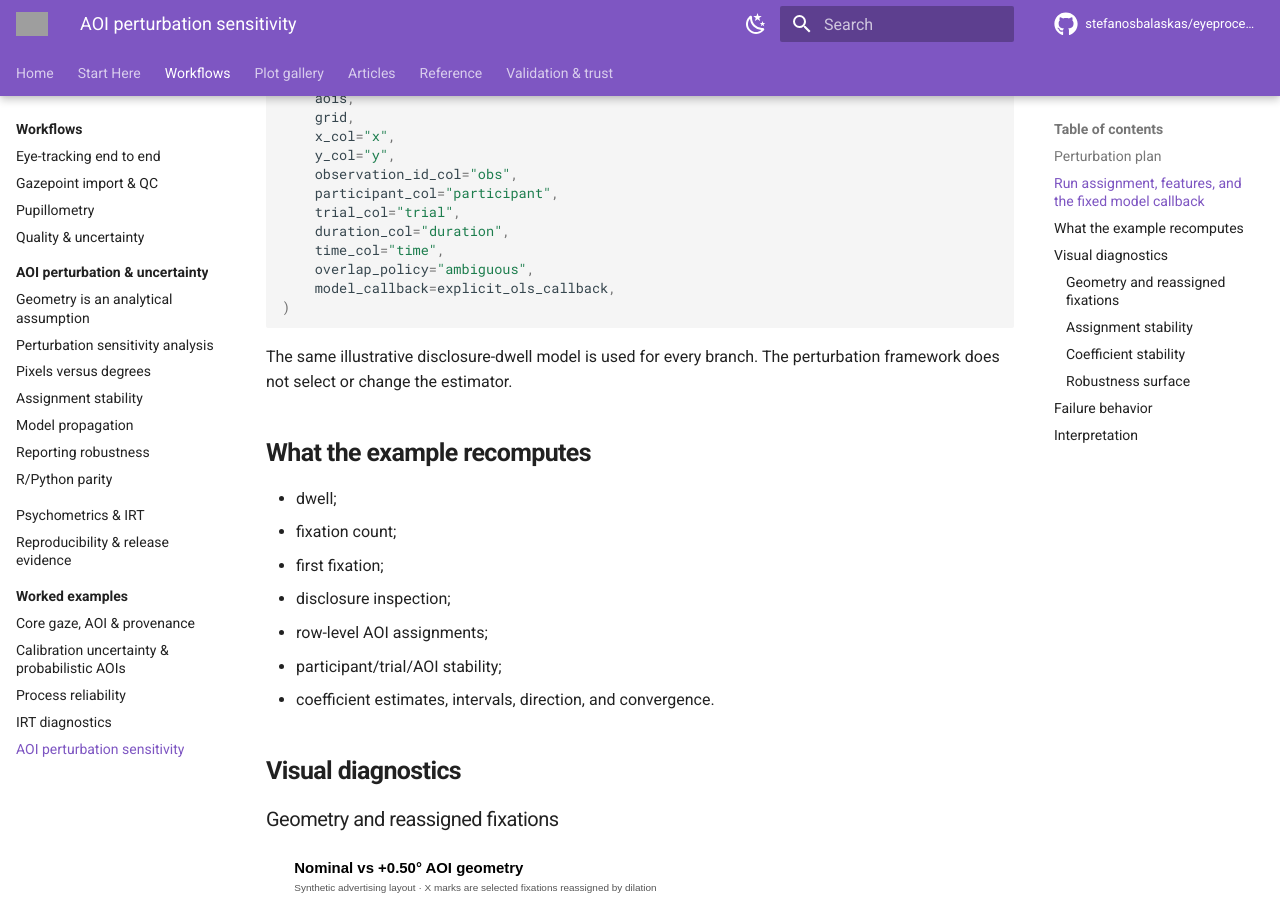
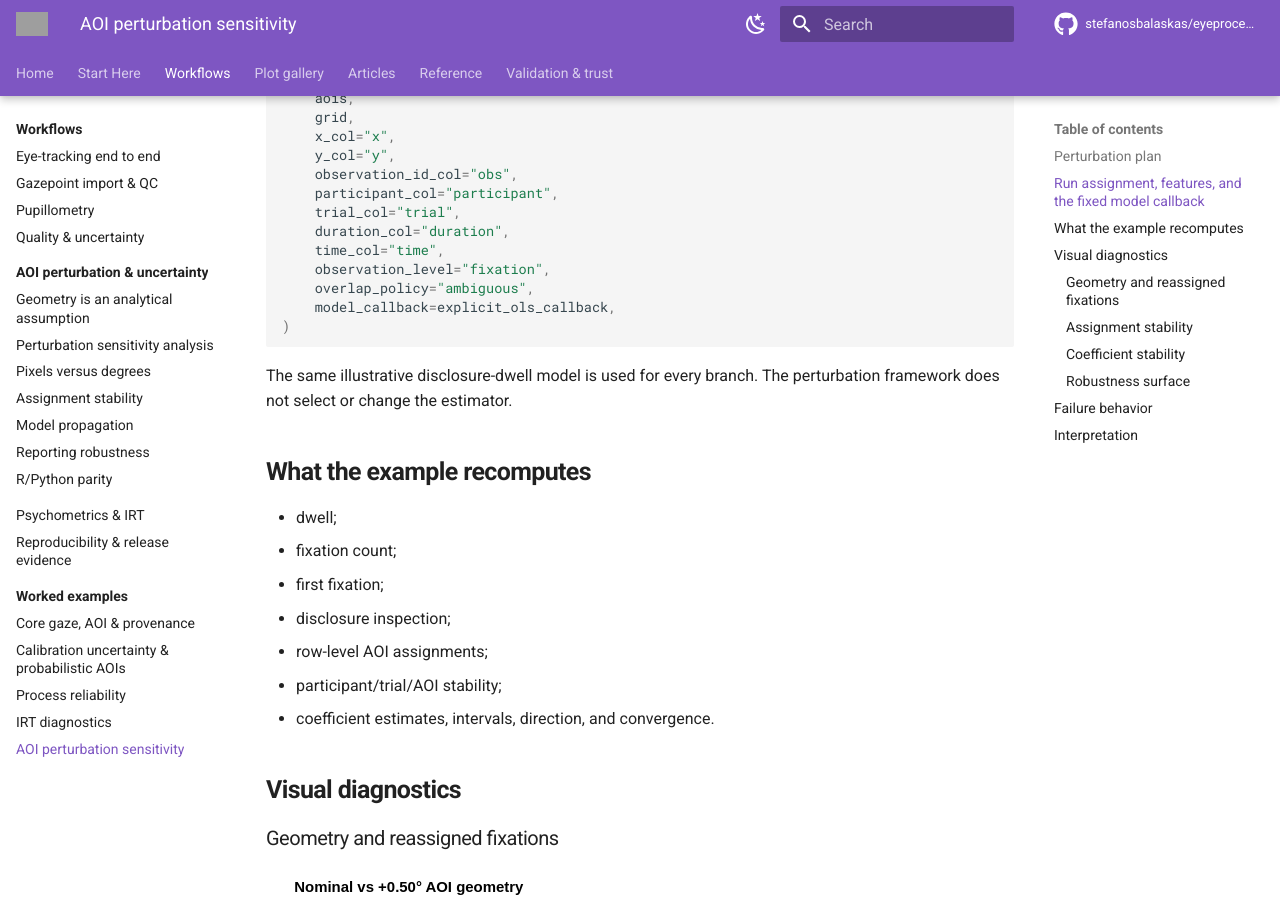
Before and after one commit to stefanosbalaskas/eyeprocesspy, an MkDocs documentation site: the page built from docs/examples/aoi-perturbation-sensitivity.md, in a window 1280 px wide and 900 px high, scrolled down 1085 px. Built offline with MkDocs 1.6.1 and Material for MkDocs 9.7.7, drawn with Linux system fonts in a browser that asks for light colours; comment, search, counter and statistics services are not loaded; grey boxes are pictures that could not be loaded.

Commit message:
docs: declare AOI example observation level

```diff
--- a/docs/examples/aoi-perturbation-sensitivity.md
+++ b/docs/examples/aoi-perturbation-sensitivity.md
@@ -52,6 +52,7 @@ result = ep.run_aoi_sensitivity_analysis(
     trial_col="trial",
     duration_col="duration",
     time_col="time",
+    observation_level="fixation",
     overlap_policy="ambiguous",
     model_callback=explicit_ols_callback,
 )
```
